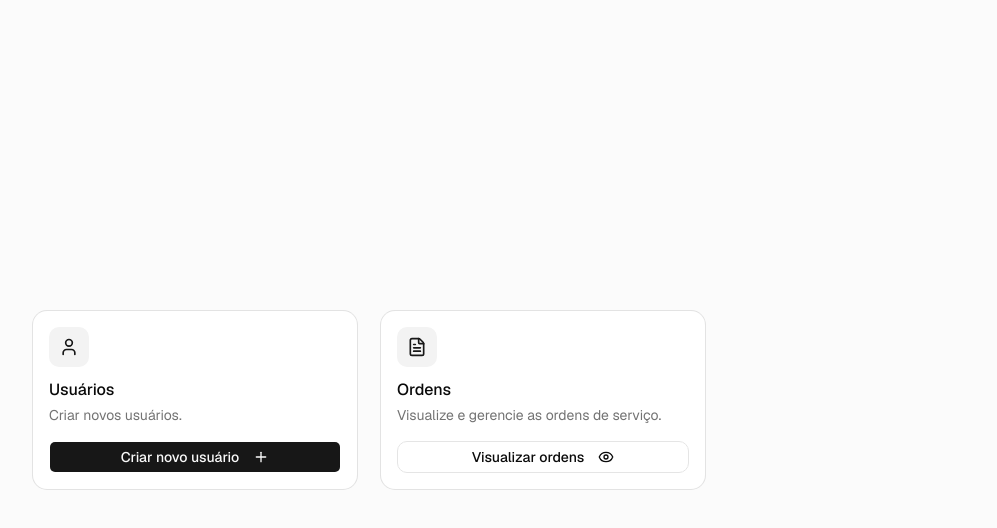
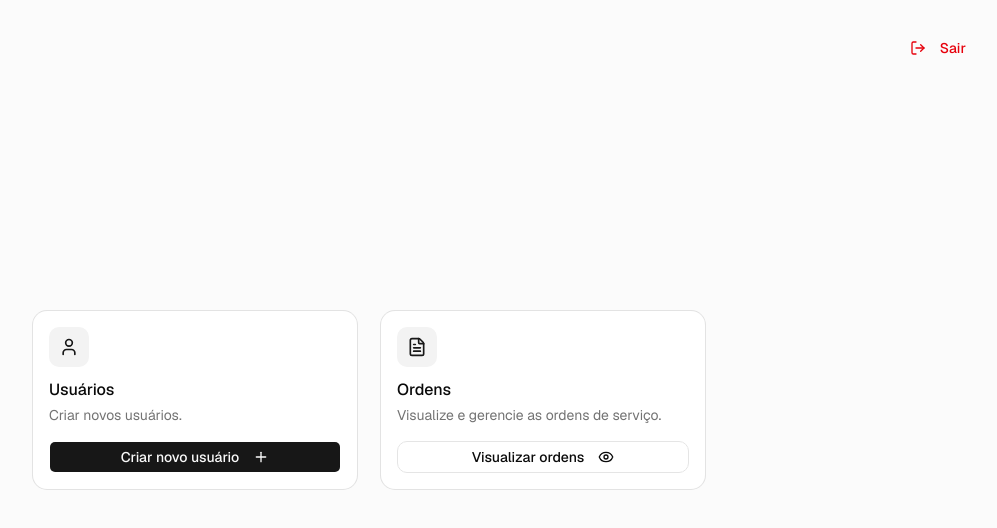
Before and after one commit to ellyssonmike/rpe-challenge, a Next.js app in the folder orders-web/: page / in a window 1280 px wide. Shown: the top 528 px of the page, without its empty margins (271-1268 px from the left). Built offline with nearby package versions, Linux system fonts and the light colour scheme.

Commit message:
feat(web/layout): added (dashboard) layout

```diff
--- /dev/null
+++ b/orders-web/src/app/(dashboard)/layout.tsx
@@ -0,0 +1,16 @@
+import { Logout } from '@/components/logout'
+
+export default function DashboardLayout({
+  children,
+}: {
+  children: React.ReactNode
+}) {
+  return (
+    <div>
+      <Logout />
+      <main className="flex-1 overflow-y-auto">
+        <div>{children}</div>
+      </main>
+    </div>
+  )
+}
--- a/orders-web/src/app/page.tsx
+++ b/orders-web/src/app/(dashboard)/page.tsx
@@ -8,6 +8,7 @@ import {
 import { Button } from '@/components/ui/button'
 import { User, FileText, Plus, EyeIcon } from 'lucide-react'
 import Link from 'next/link'
+import { Logout } from '@/components/logout'
 
 export default function HomePage() {
   return (
--- /dev/null
+++ b/orders-web/src/components/logout.tsx
@@ -0,0 +1,19 @@
+'use client'
+
+import { Button } from '@/components/ui/button'
+import { LogOut } from 'lucide-react'
+import { signOut } from 'next-auth/react'
+
+export function Logout() {
+  return (
+    <div className="absolute top-8 right-8">
+      <Button
+        variant="ghost"
+        onClick={() => signOut({ callbackUrl: '/login' })}
+        className="text-destructive"
+      >
+        <LogOut className="mr-2 h-4 w-4" /> Sair
+      </Button>
+    </div>
+  )
+}
```
